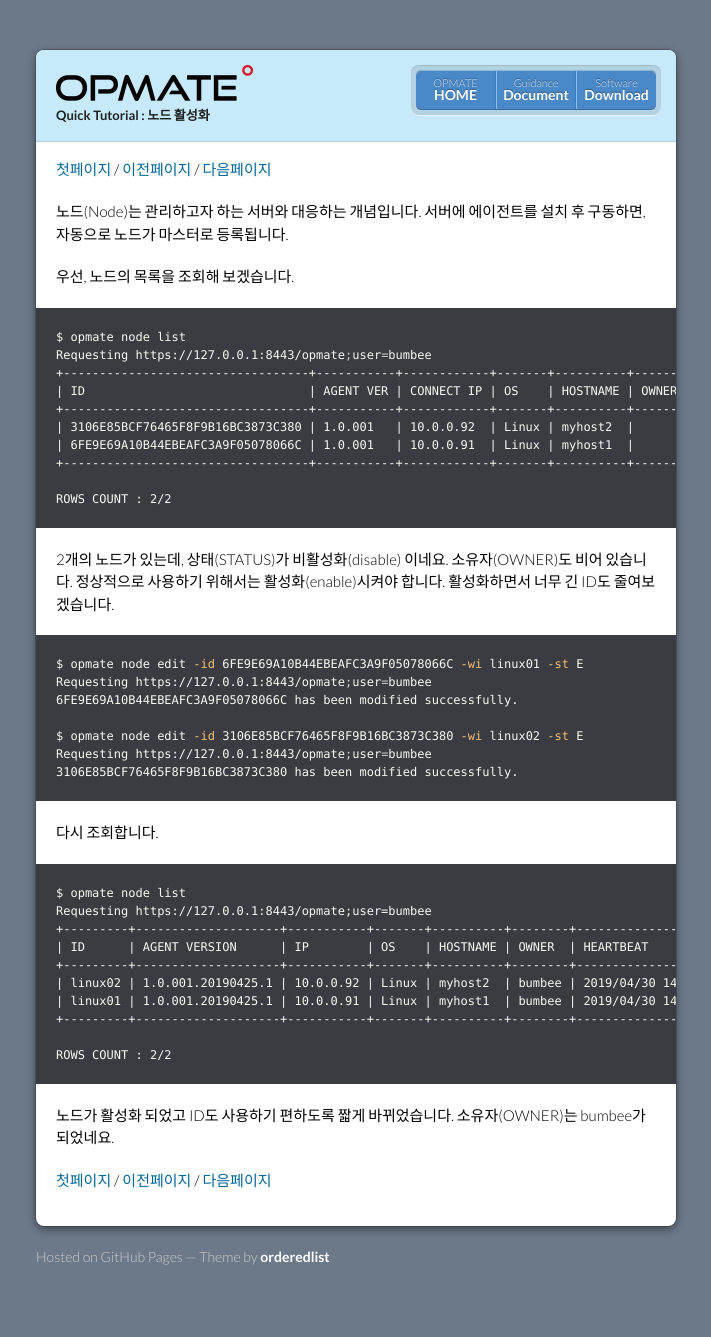
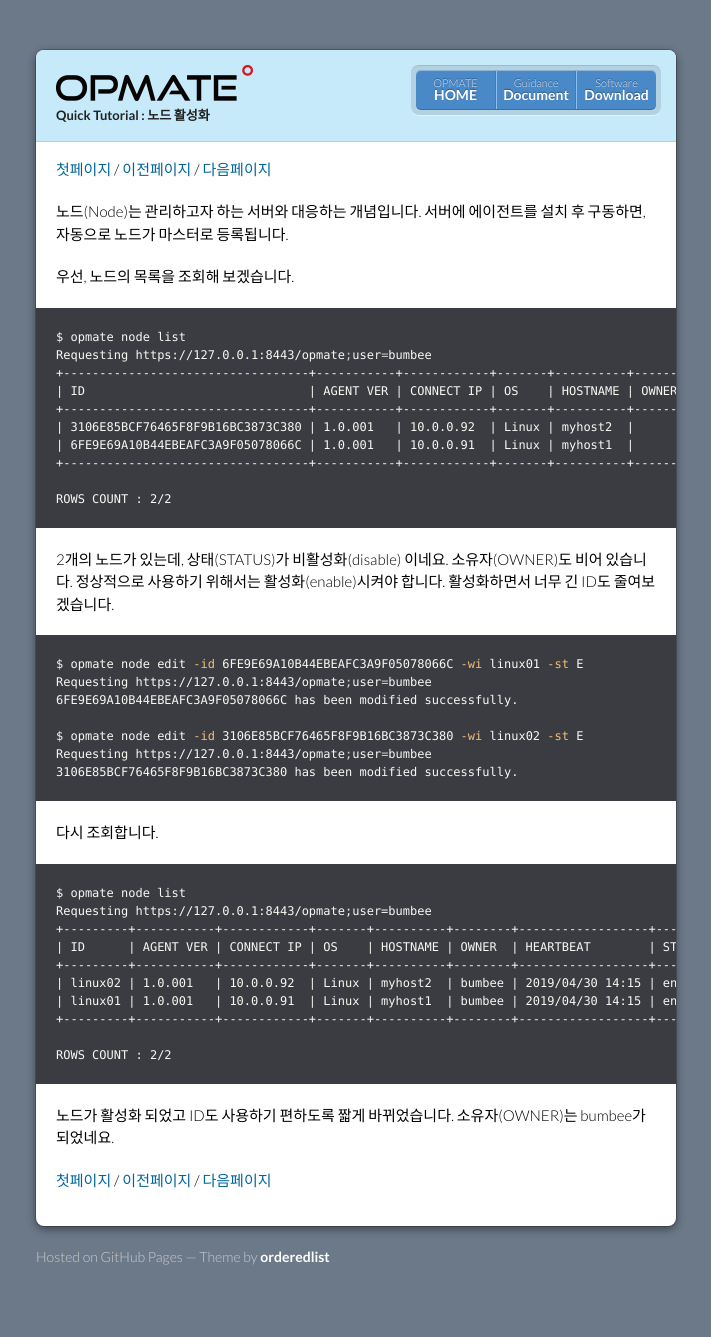
Before and after one commit to opmate/opmate.github.io, a Jekyll site: the page built from document/QuickTutorial3.md, in a window 1280 px wide. Shown: the whole page, without its empty margins (284-995 px from the left). Built offline with Jekyll 4.4.1, drawn with Linux system fonts in a browser that asks for light colours; our own code applies the rules of GitHub Pages for plain Markdown files; a script that is not in the unit is left out; the repository's description, which GitHub fills in, is left out.

Commit message:
Update QuickTutorial3.md

````diff
--- a/document/QuickTutorial3.md
+++ b/document/QuickTutorial3.md
@@ -43,12 +43,12 @@
 ```
 $ opmate node list
 Requesting https://127.0.0.1:8443/opmate;user=bumbee
-+---------+--------------------+-----------+-------+----------+--------+------------------+--------+
-| ID      | AGENT VERSION      | IP        | OS    | HOSTNAME | OWNER  | HEARTBEAT        | STATUS |
-+---------+--------------------+-----------+-------+----------+--------+------------------+--------+
-| linux02 | 1.0.001.20190425.1 | 10.0.0.92 | Linux | myhost2  | bumbee | 2019/04/30 14:15 | enable |
-| linux01 | 1.0.001.20190425.1 | 10.0.0.91 | Linux | myhost1  | bumbee | 2019/04/30 14:15 | enable |
-+---------+--------------------+-----------+-------+----------+--------+------------------+--------+
++---------+-----------+------------+-------+----------+--------+------------------+--------+
+| ID      | AGENT VER | CONNECT IP | OS    | HOSTNAME | OWNER  | HEARTBEAT        | STATUS |
++---------+-----------+------------+-------+----------+--------+------------------+--------+
+| linux02 | 1.0.001   | 10.0.0.92  | Linux | myhost2  | bumbee | 2019/04/30 14:15 | enable |
+| linux01 | 1.0.001   | 10.0.0.91  | Linux | myhost1  | bumbee | 2019/04/30 14:15 | enable |
++---------+-----------+------------+-------+----------+--------+------------------+--------+
 
 ROWS COUNT : 2/2
 ```
````
